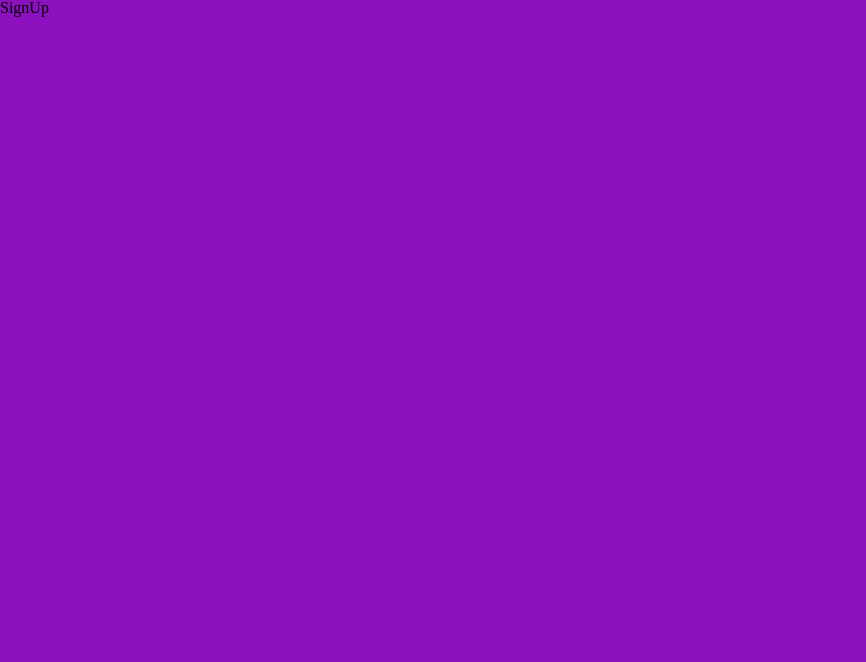
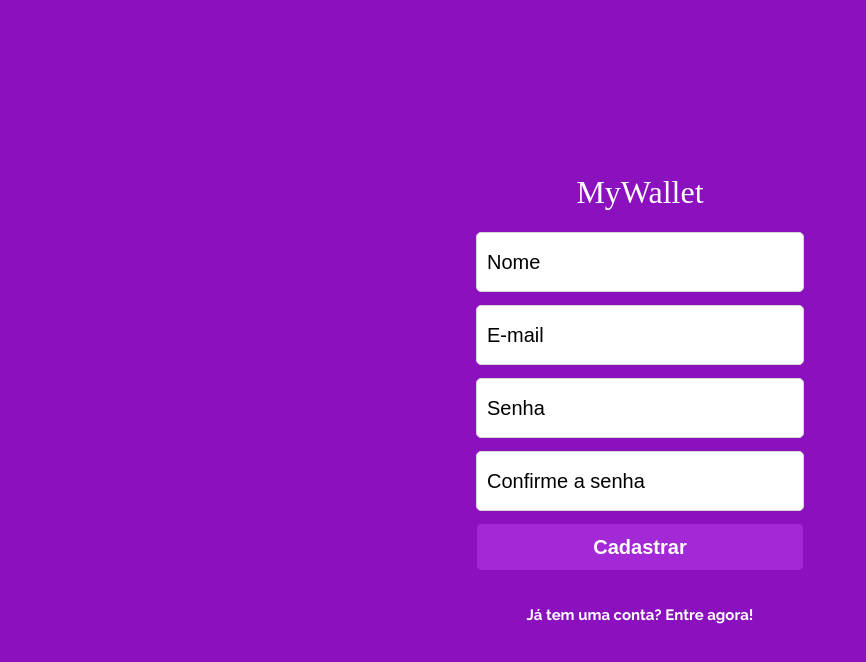
Before and after one commit to jansenosorio/mywallet-front, a React (Create React App) app: page /cadastro in a window 1280 px wide. Shown: the top 662 px of the page, without its empty margins (0-866 px from the left). Built offline with nearby package versions, Linux system fonts and the light colour scheme; a web font is replaced by a local one.

Commit message:
feat: created signup pages

```diff
--- a/src/App.js
+++ b/src/App.js
@@ -1,7 +1,7 @@
 import Login from './pages/Login/Login'
-import Registration from './pages/SignUp/SignUp'
 import { BrowserRouter, Routes, Route } from 'react-router-dom'
 import styled from 'styled-components'
+import SignUp from './pages/SignUp/SignUp'
 
 
 const App = () => {
@@ -11,7 +11,7 @@ const App = () => {
     <BrowserRouter>
       <Routes>
         <Route path="/" element={(<Login/>)} />
-        <Route path="/cadastro" element={(<Registration/>)} />
+        <Route path="/cadastro" element={(<SignUp/>)} />
       </Routes>
     </BrowserRouter>
   </MainContainer>
--- a/src/pages/SignUp/SignUp.js
+++ b/src/pages/SignUp/SignUp.js
@@ -1,7 +1,26 @@
+import { LogoComponent } from "../../components/LogoComponent"
+import StyledInput from "../../components/StyledInput"
+import StyledLink from "../../components/StyledLink"
+import StyledButton from "../../components/StyledButton"
+import StyledForm from "../../components/StyledForm"
+import Container from '../../components/Container'
 
-
-const Registration = () => {
-  return <div>SignUp</div>
+const SignUp = () => {
+  return (
+    <Container>
+      <LogoComponent/>
+      <StyledForm>
+        <StyledInput placeholder="Nome" />
+        <StyledInput placeholder="E-mail" />
+        <StyledInput placeholder="Senha" />
+        <StyledInput placeholder="Confirme a senha" />
+      </StyledForm>
+      <StyledButton type="submit" data-test="sign-in-submit">Cadastrar</StyledButton>
+      <StyledLink to="/">
+        Já tem uma conta? Entre agora!
+      </StyledLink>
+    </Container>
+  )
 }
 
-export default Registration
+export default SignUp
```
